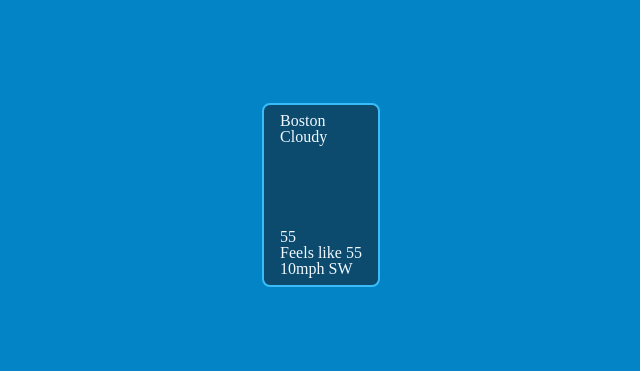
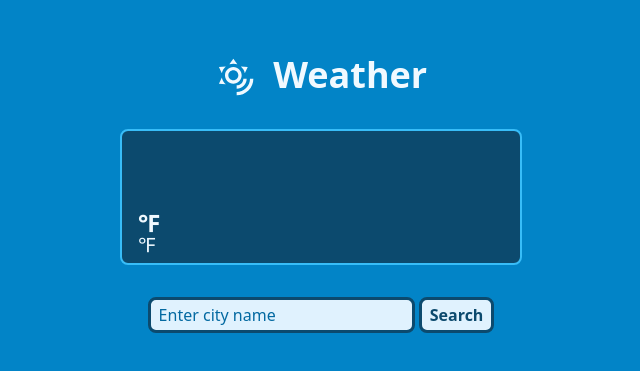
Before and after one commit to reinerb/odin-weather, a plain HTML site: page index.html in a window 1280 px wide. Shown: the part 205-576 px from the top of the page, without its empty margins (319-959 px from the left). Drawn offline with Linux system fonts and the light colour scheme; no server answers.

Commit message:
Add city search bar

```diff
--- a/functions/DOMElements.js
+++ b/functions/DOMElements.js
@@ -10,11 +10,17 @@ export const weatherCardElements = {
     icon: document.querySelector(".conditions-icon"),
   },
   temperature: {
-    actual: document.querySelector("temperature-actual"),
-    feelsLike: document.querySelector("temperature-feels-like"),
+    actual: document.querySelector(".temperature-actual"),
+    feelsLike: document.querySelector(".temperature-feels-like"),
   },
   wind: {
     icon: document.querySelector(".wind-icon"),
     text: document.querySelector(".wind-text"),
   },
 };
+
+// Search bar
+export const searchBar = {
+  input: document.querySelector("#city-name"),
+  submit: document.querySelector("#change-city-submit"),
+};
--- a/functions/app.js
+++ b/functions/app.js
@@ -1,13 +1,14 @@
 import weather from "./weather.js";
-import iconSelector from "./iconSelector.js";
+import render from "./render.js";
+import * as DOMElement from "./DOMElements.js";
+import pubsub from "./pubsub.js";
 
-const weatherInfo = document.querySelector(".weather-icon");
-const windDirection = document.querySelector(".wind-direction");
+window.addEventListener("load", () => {
+  pubsub.subscribe("changeCity", render);
+  weather.getCurrentWeather("boston");
+});
 
-const bostonWeather = await weather.getCurrentWeather("boston");
-console.log(bostonWeather);
-
-weatherInfo.innerHTML = iconSelector.getWeatherIcon(bostonWeather.weather);
-windDirection.innerHTML = iconSelector.getWindDirectionIcon(
-  bostonWeather.wind.direction
-);
+DOMElement.searchBar.submit.addEventListener("click", () => {
+  weather.getCurrentWeather(DOMElement.searchBar.input.value);
+  DOMElement.searchBar.input.value = "";
+});
--- /dev/null
+++ b/functions/pubsub.js
@@ -0,0 +1,21 @@
+const pubsub = {
+  events: {},
+  subscribe: function (event, response) {
+    this.events[event] = this.events[event] || [];
+    this.events[event].push(response);
+  },
+  unsubscribe: function (event, response) {
+    if (this.events[event]) {
+      this.events[event] = this.events[event].filter((r) => r != response);
+    }
+  },
+  publish: function (event, data) {
+    if (this.events[event]) {
+      this.events[event].forEach((r) => {
+        r(data);
+      });
+    }
+  },
+};
+
+export default pubsub;
--- /dev/null
+++ b/functions/render.js
@@ -0,0 +1,18 @@
+import iconSelector from "./iconSelector.js";
+import * as DOMElement from "./DOMElements.js";
+
+const render = (data) => {
+  DOMElement.weatherCardElements.city.textContent = data.city;
+  DOMElement.weatherCardElements.conditions.text.textContent = data.conditions;
+  DOMElement.weatherCardElements.conditions.icon.innerHTML =
+    iconSelector.getWeatherIcon(data.conditions);
+  DOMElement.weatherCardElements.temperature.actual.textContent =
+    data.temperature.actual;
+  DOMElement.weatherCardElements.temperature.feelsLike.textContent =
+    "Feels like " + data.temperature.feelsLike;
+  DOMElement.weatherCardElements.wind.icon.innerHTML =
+    iconSelector.getWindDirectionIcon(data.wind.direction);
+  DOMElement.weatherCardElements.wind.text.textContent = `${data.wind.speed}mph ${data.wind.direction}`;
+};
+
+export default render;
--- a/functions/view.js
+++ /dev/null
@@ -1,5 +0,0 @@
-import * as DOMElement from "./DOMElements.js";
-
-const render = (data) => {};
-
-export default render;
--- a/functions/weather.js
+++ b/functions/weather.js
@@ -1,3 +1,5 @@
+import pubsub from "./pubsub.js";
+
 const weather = (() => {
   const _apiKey = "bdecf9b86e53f1f1ab5da9ef4c076621";
 
@@ -6,13 +8,13 @@ const weather = (() => {
   // (clear, cloudy, rain, snow...)
   function formatCurrentWeatherData(data) {
     let formatted = {
-      cityName: data.name,
+      city: data.name,
       temperature: {
-        current: data.main.temp,
+        actual: Math.round(data.main.temp),
         humidity: data.main.humidity,
-        feelsLike: data.main.feels_like,
+        feelsLike: Math.round(data.main.feels_like),
       },
-      weather: data.weather[0].main,
+      conditions: data.weather[0].main,
       wind: {
         speed: data.wind.speed,
         direction: getWindDirection(data.wind.deg),
@@ -49,7 +51,8 @@ const weather = (() => {
       const response = await fetch(endpoint, { mode: "cors" });
       if (!response.ok) throw new Error(`City ${city} not found`);
       const formattedData = formatCurrentWeatherData(await response.json());
-      return formattedData;
+      pubsub.publish("changeCity", formattedData);
+      console.log(`Publishing data for ${formattedData.city}`);
     } catch (error) {
       alert(error);
       return null;
--- a/index.html
+++ b/index.html
@@ -8,25 +8,36 @@
   <title>Odin | Weather App</title>
   <link rel="stylesheet" href="./styles/reset.css">
   <link rel="stylesheet" href="./styles/style.css">
-  <script type='module' src="./functions/app.js" defer></script>
+  <script type='module' src="./functions/app.js"></script>
 </head>
 
 <body>
+  <header>
+    <svg class="logo-icon" viewBox="0 0 24 24">
+      <path fill="currentColor"
+        d="M11 1L13.39 4.42C12.65 4.15 11.84 4 11 4S9.35 4.15 8.61 4.42L11 1M2.34 6L6.5 5.65C5.9 6.16 5.36 6.78 4.94 7.5C4.5 8.24 4.25 9 4.11 9.79L2.34 6M2.36 16L4.12 12.23C4.26 13 4.53 13.78 4.95 14.5C5.37 15.24 5.91 15.86 6.5 16.37L2.36 16M19.65 6L17.88 9.79C17.74 9 17.47 8.23 17.05 7.5C16.63 6.78 16.1 6.15 15.5 5.64L19.65 6M23 13H21C21 15.05 20.22 17.1 18.66 18.66C17.09 20.23 15.05 21 13 21V23C15.56 23 18.12 22 20.07 20.07S23 15.56 23 13M19 13H17C17 14 16.61 15.05 15.83 15.83C15.05 16.61 14 17 13 17V19C14.54 19 16.08 18.41 17.25 17.24C18.41 16.08 19 14.54 19 13M11 8C12.65 8 14 9.35 14 11S12.65 14 11 14 8 12.65 8 11 9.35 8 11 8M11 6C8.24 6 6 8.24 6 11S8.24 16 11 16 16 13.76 16 11 13.76 6 11 6Z" />
+    </svg>
+    <h1 class="site-title">Weather</h1>
+  </header>
   <div class="weather-card">
-    <h1 class="city">Boston</h1>
-    <div class="conditions">
-      <div class="conditions-text">Cloudy</div>
+    <div class="card-header">
+      <h1 class="city"></h1>
+      <h2 class="conditions-text"></h2>
       <svg class="conditions-icon" viewBox="0 0 24 24"></svg>
     </div>
     <div class="temperature">
-      <div class="temperature-actual">55</div>
-      <div class="temperature-feels-like">Feels like 55</div>
+      <h3 class="temperature-actual"></h3>
+      <h4 class="temperature-feels-like"></h4>
     </div>
     <div class="wind">
       <div class="wind-icon"></div>
-      <div class="wind-text">10mph SW</div>
+      <h3 class="wind-text"></h3>
     </div>
   </div>
+  <form action="javascript:void(0);" method="post" id="change-city">
+    <input type="text" name="city-name" id="city-name" placeholder="Enter city name">
+    <input type="submit" value="Search" id="change-city-submit">
+  </form>
 </body>
 
 </html>
--- a/styles/style.css
+++ b/styles/style.css
@@ -11,23 +11,131 @@
   --clr-primary-900: #0c4a6e;
 }
 
+html {
+  font-family: system-ui;
+}
+
+h1 {
+  font-size: 2.25rem;
+  font-weight: 900;
+}
+
+h2 {
+  font-size: 1.75rem;
+  font-weight: 700;
+}
+
+h3 {
+  font-size: 1.5rem;
+  font-weight: 600;
+}
+
+h4 {
+  font-size: 1.25rem;
+  font-weight: 500;
+}
+
+header {
+  color: var(--clr-primary-50);
+  display: flex;
+  gap: 2ch;
+}
+
+header > svg {
+  height: 2.5rem;
+  aspect-ratio: 1;
+}
+
 body {
   min-height: 100vh;
-  display: grid;
-  place-items: center;
+  display: flex;
+  flex-direction: column;
+  align-items: center;
+  justify-content: center;
+  gap: 2rem;
   background-color: var(--clr-primary-600);
 }
 
 .weather-card {
-  background-color: var(--clr-primary-900);
+  min-width: 40ch;
+  user-select: none;
+  background: var(--clr-primary-900);
+  color: var(--clr-primary-50);
   padding: 0.5rem 1rem;
   border: 2px solid var(--clr-primary-400);
   border-radius: 0.5rem;
+  display: grid;
+  grid-template-areas: "header header" "temp wind";
+  gap: 0.5rem;
+}
+
+.card-header {
+  grid-area: header;
+  display: grid;
+  grid-auto-rows: fit-content;
+  grid-template-areas:
+    "city cond-icon"
+    "conditions cond-icon";
+}
+
+.city {
+  grid-area: city;
+}
+
+.conditions-text {
+  grid-area: conditions;
+}
+
+.conditions-icon {
+  grid-area: cond-icon;
+  height: 4rem;
+  aspect-ratio: 1;
+  margin-left: auto;
+}
+
+.temperature {
+  grid-area: temp;
+}
+
+.wind {
+  grid-area: wind;
+  display: flex;
+  gap: 1ch;
+  margin-left: auto;
+}
+
+.wind-icon {
+  height: 1.5rem;
+  aspect-ratio: 1;
+}
+
+.temperature-actual::after,
+.temperature-feels-like::after {
+  content: "\2109";
+}
+
+input {
+  font-size: inherit;
+  font-family: inherit;
+  background: var(--clr-primary-100);
+  color: var(--clr-primary-900);
+  font-weight: 600;
+  padding: 0.25rem 0.5rem;
+  border: 3px solid var(--clr-primary-900);
+  border-radius: 0.5rem;
+  outline: none;
+}
+
+input[type="submit"] {
+  cursor: pointer;
+}
+
+input[type="submit"]:hover {
+  background: var(--clr-primary-900);
   color: var(--clr-primary-50);
 }
 
-.weather-icon,
-.wind-direction-icon {
-  width: 50px;
-  aspect-ratio: 1;
+input::placeholder {
+  font-weight: 400;
+  color: var(--clr-primary-700);
 }
```
